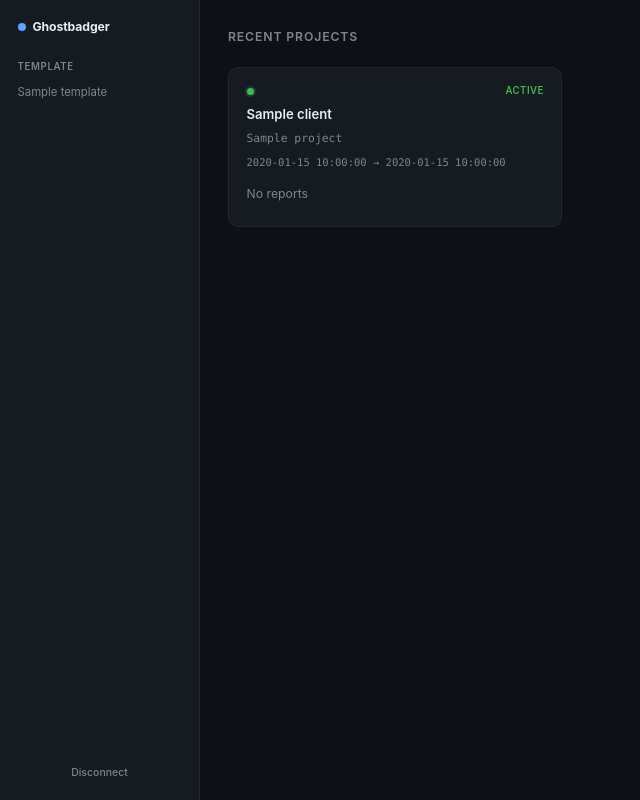
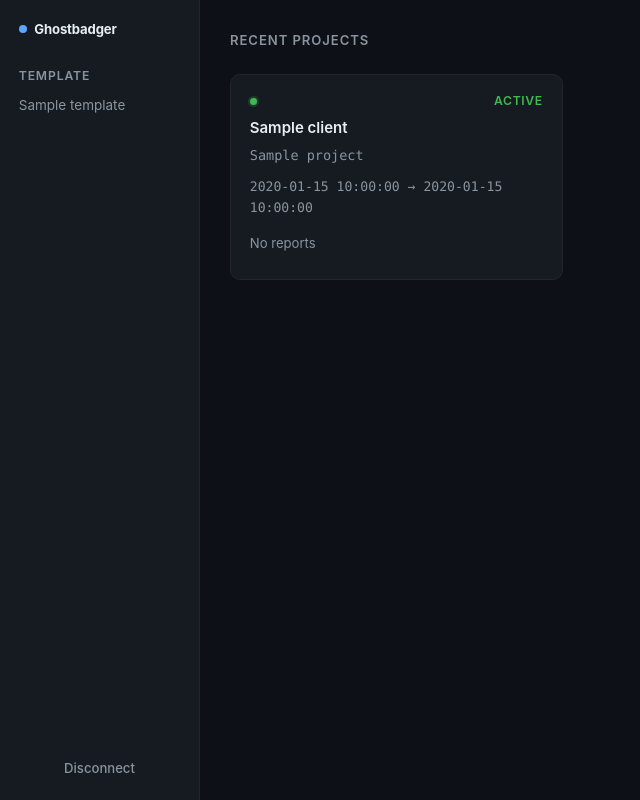
Before and after one commit to ValienteTechnologies/ghostbadger, a Flask app: template app/templates/dashboard/index.html in a window 1280 px wide. Shown: the whole page, without its empty margins (0-640 px from the left). Run offline with Flask 3, Linux system fonts and the light colour scheme; the template is opened without the code that fills it: most values are stand-ins (such as "Sample title", 1, 10 or a date in 2020); parts of the project's set-up code (start-up, migrations or seed data) failed here and were passed over.

Commit message:
make text bigger

```diff
--- a/app/static/css/style.css
+++ b/app/static/css/style.css
@@ -9,7 +9,7 @@
   --color-border:    #30363d;
   --color-border-2:  #21262d;
   --color-text:      #e6edf3;
-  --color-muted:     #7d8590;
+  --color-muted:     #8b949e;
   --color-accent:    #58a6ff;
   --color-accent-hv: #79b8ff;
   --color-success:   #3fb950;
@@ -27,8 +27,8 @@ html, body {
   background: var(--color-bg);
   color: var(--color-text);
   font-family: var(--font-sans);
-  font-size: 14px;
-  line-height: 1.5;
+  font-size: 15px;
+  line-height: 1.6;
   -webkit-font-smoothing: antialiased;
 }
 
@@ -117,7 +117,7 @@ html, body {
 .field { display: flex; flex-direction: column; gap: .375rem; }
 
 .field__label {
-  font-size: .75rem;
+  font-size: .875rem;
   font-weight: 600;
   color: var(--color-muted);
   text-transform: uppercase;
@@ -199,7 +199,7 @@ html, body {
 .btn--ghost:hover { color: var(--color-text); background: var(--color-border-2); }
 
 .btn--full { width: 100%; }
-.btn--sm   { padding: .3125rem .625rem; font-size: .75rem; }
+.btn--sm   { padding: .3125rem .625rem; font-size: .875rem; }
 .btn--lg   { padding: .625rem 1.25rem; font-size: .875rem; font-weight: 600; }
 
 /* ── Dashboard layout ───────────────────────────────────────── */
@@ -245,7 +245,7 @@ html, body {
 .drawer__nav { flex: 1; }
 
 .drawer__nav-label {
-  font-size: .6875rem;
+  font-size: .8125rem;
   font-weight: 600;
   color: var(--color-muted);
   text-transform: uppercase;
@@ -258,12 +258,12 @@ html, body {
   display: block;
   width: 100%;
   text-align: left;
-  padding: .375rem .5rem;
+  padding: .4rem .5rem;
   border-radius: var(--radius-sm);
   border: none;
   background: transparent;
   color: var(--color-muted);
-  font-size: .8125rem;
+  font-size: .9rem;
   font-family: var(--font-sans);
   cursor: pointer;
   transition: background .1s, color .1s;
@@ -349,7 +349,7 @@ html, body {
   border: none;
   color: var(--color-muted);
   cursor: pointer;
-  font-size: .75rem;
+  font-size: .875rem;
   line-height: 1;
   padding: 0 .125rem;
 }
@@ -397,7 +397,7 @@ html, body {
 
 .project-card__badge {
   margin-left: auto;
-  font-size: .6875rem;
+  font-size: .8125rem;
   font-weight: 600;
   color: var(--color-muted);
   text-transform: uppercase;
@@ -406,20 +406,20 @@ html, body {
 .project-card__badge--active { color: var(--color-success); }
 
 .project-card__client {
-  font-size: .9375rem;
+  font-size: 1rem;
   font-weight: 600;
   color: var(--color-text);
   line-height: 1.3;
 }
 
 .project-card__codename {
-  font-size: .8125rem;
+  font-size: .9rem;
   color: var(--color-muted);
   font-family: var(--font-mono);
 }
 
 .project-card__dates {
-  font-size: .75rem;
+  font-size: .875rem;
   color: var(--color-muted);
   font-family: var(--font-mono);
   margin-top: .125rem;
@@ -436,7 +436,7 @@ html, body {
 }
 
 .project-card__report-title {
-  font-size: .8125rem;
+  font-size: .9375rem;
   color: var(--color-text);
   white-space: nowrap;
   overflow: hidden;
@@ -445,7 +445,7 @@ html, body {
 }
 
 .report-status {
-  font-size: .6875rem;
+  font-size: .8125rem;
   font-weight: 600;
   text-transform: uppercase;
   letter-spacing: .05em;
@@ -511,7 +511,7 @@ html, body {
 }
 
 .pdf-panel__title {
-  font-size: .75rem;
+  font-size: .875rem;
   font-weight: 600;
   color: var(--color-muted);
   text-transform: uppercase;
@@ -587,7 +587,7 @@ html, body {
   align-items: center;
   gap: .625rem;
   padding: .4375rem .75rem;
-  font-size: .6875rem;
+  font-size: .8125rem;
   color: var(--color-muted);
   cursor: default;
 }
@@ -604,7 +604,7 @@ html, body {
   border: none;
   color: var(--color-muted);
   cursor: pointer;
-  font-size: .6875rem;
+  font-size: .8125rem;
   padding: 0 .25rem;
   line-height: 1;
 }
@@ -619,7 +619,7 @@ html, body {
 }
 
 .statusbar__msg {
-  font-size: .6875rem;
+  font-size: .8125rem;
   font-family: var(--font-mono);
   line-height: 1.5;
   white-space: pre-wrap;
```
